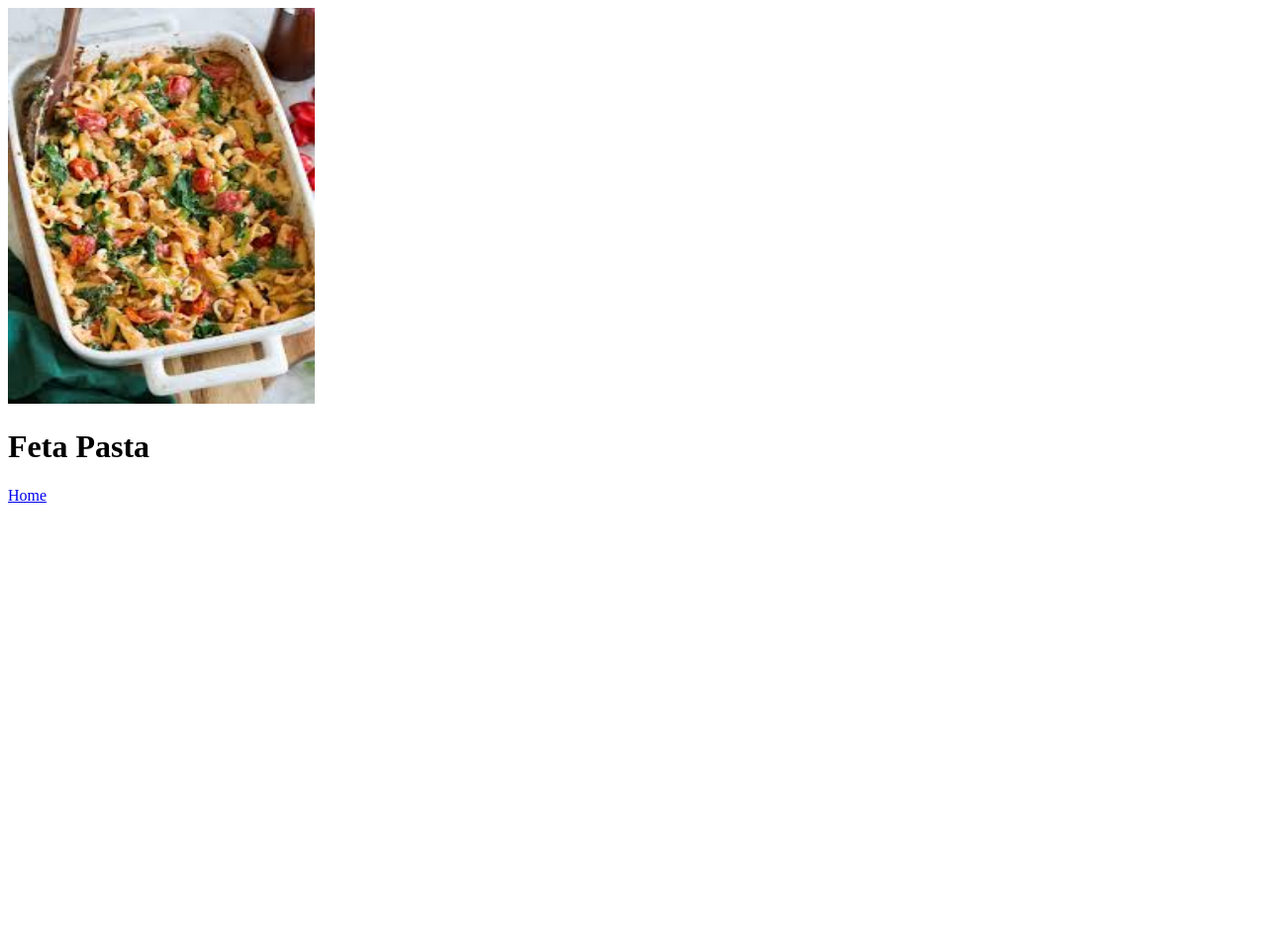
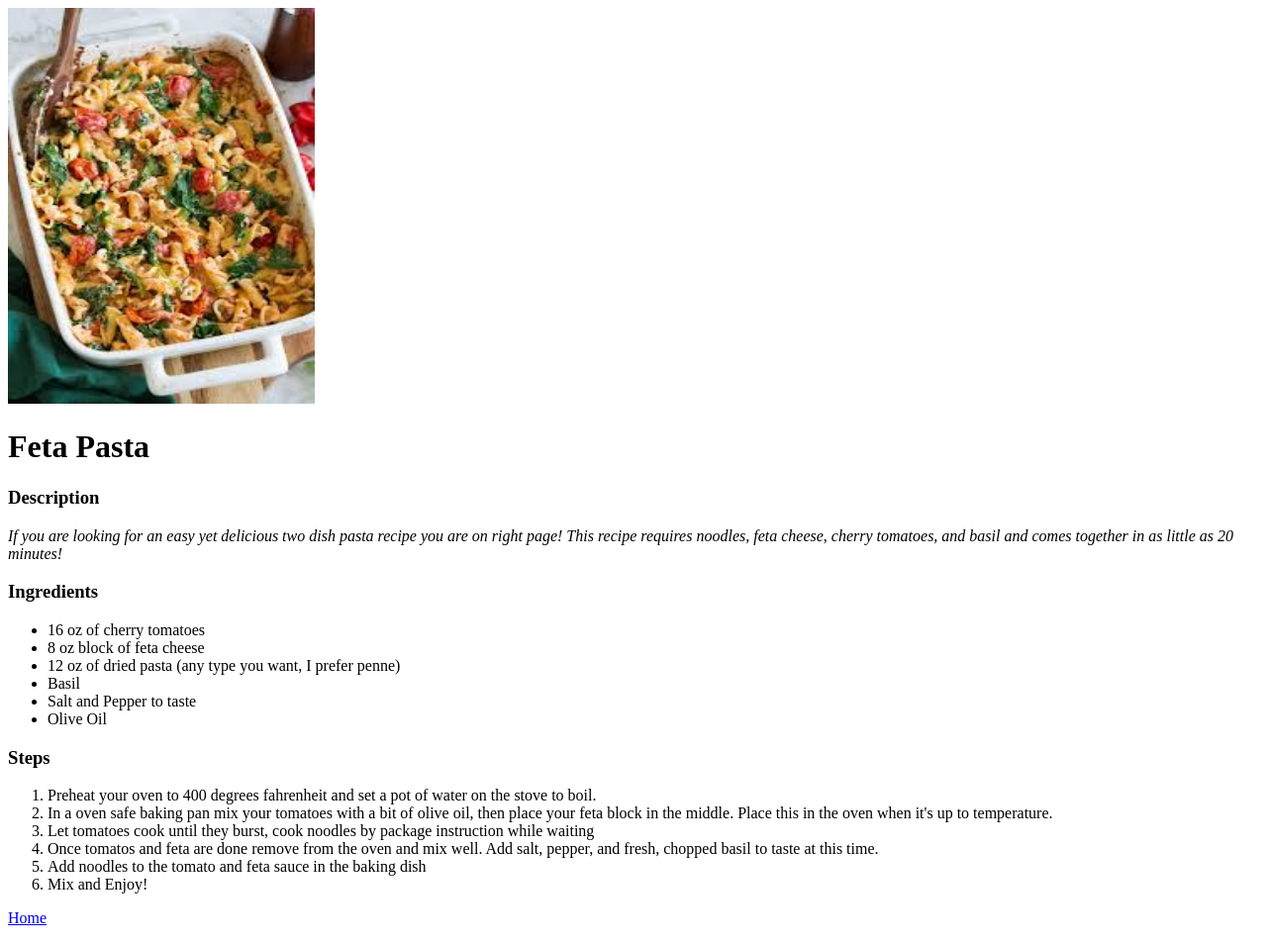
Before and after one commit to Fluffy407/odin-recipes, a plain HTML site: page recipes/feta-pasta.html in a window 1280 px wide. Shown: the whole page at 99% size. Before the commit the page ends 800 px from the top, so only its background shows below. Drawn offline with Linux system fonts and the light colour scheme.

Commit message:
Add Description, Ingredients, and Steps

```diff
--- a/recipes/feta-pasta.html
+++ b/recipes/feta-pasta.html
@@ -11,7 +11,50 @@
      baking dish filled with a feta and tomato pasta"
      height="400" width="310">
 <body>
-    <h1>Feta Pasta</h1>
+    <h1><strong>Feta Pasta</strong></h1>
+        <h3>Description</h3>
+            <em>If you are looking for an easy yet
+                delicious two dish pasta recipe you are on
+                right page! This recipe requires noodles, feta
+                cheese, cherry tomatoes, and basil and comes
+                together in as little as 20 minutes!
+            </em>
+        <h3>Ingredients</h3>
+        <ul>
+            <li>16 oz of cherry tomatoes</li>
+            <li>8 oz block of feta cheese</li>
+            <li>12 oz of dried pasta (any type you want,
+                I prefer penne)</li>
+            <li>Basil</li>
+            <li>Salt and Pepper to taste</li>
+            <li>Olive Oil</li>
+        </ul>
+
+        <h3>Steps</h3>
+        <ol>
+            <li>Preheat your oven to 400 degrees fahrenheit and
+                set a pot of water on the stove to boil.</li>
+            <li>In a oven safe baking pan mix your tomatoes
+                with a bit of olive oil, then place your feta
+                block in the middle. Place this in the oven when
+                it's up to temperature.
+            </li>
+            <li>Let tomatoes cook until they burst, cook noodles
+                by package instruction while waiting
+            </li>
+            <li>Once tomatos and feta are done remove from the oven
+                and mix well. Add salt, pepper, and fresh, chopped
+                basil to taste at this time.
+            </li>
+            <li> Add noodles to the tomato and feta sauce in the baking dish
+            </li>
+            <Li> Mix and Enjoy!</Li>
+        </ol>
+
+
+
+<p>
 <a href="../index.html">Home</a>
+</html>
+</p>
 </body>
-</html>
```
